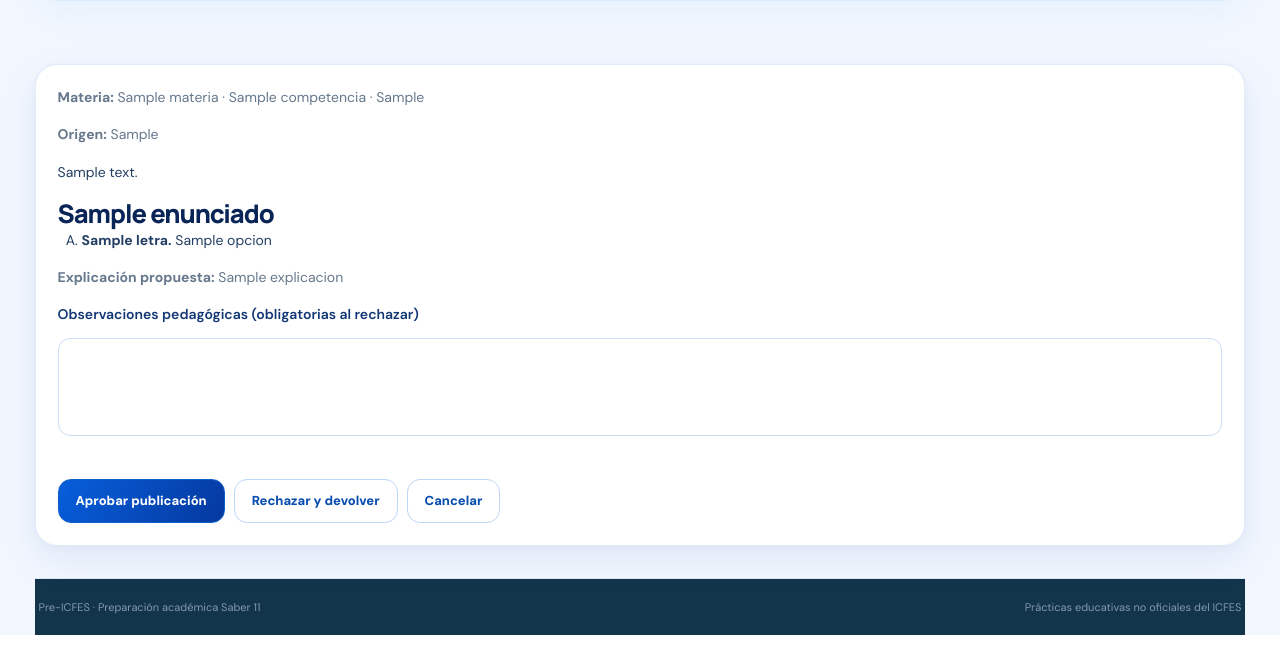
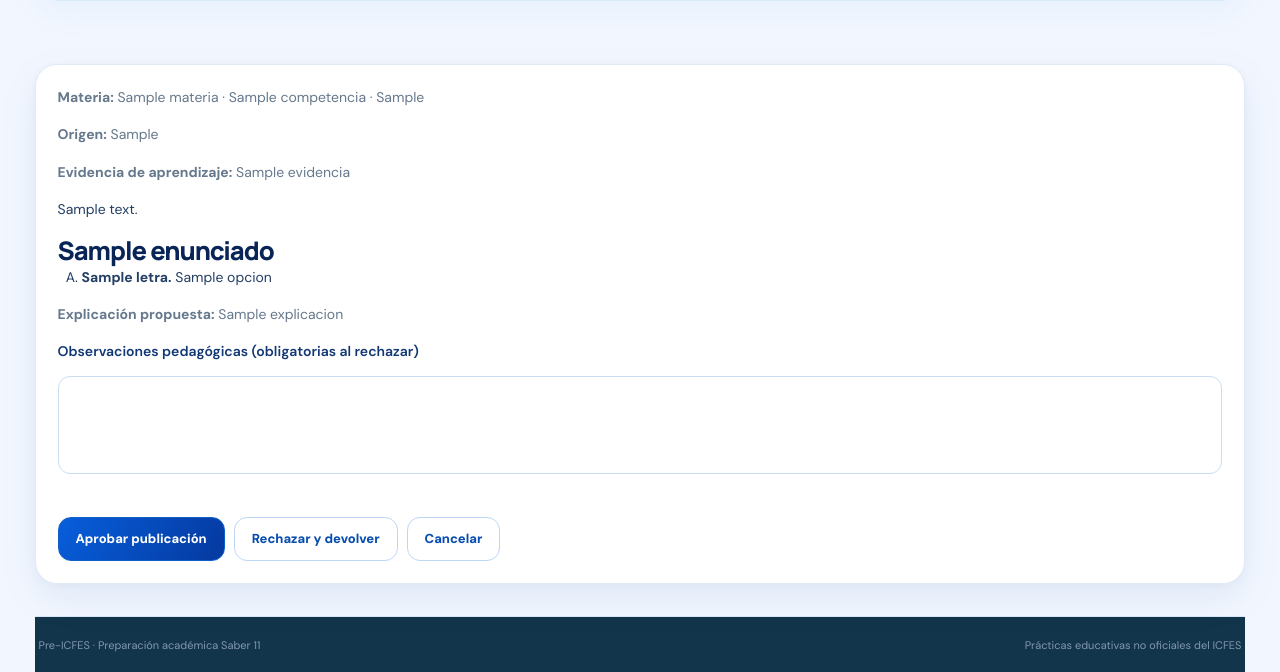
Before and after one commit to legalmenteadriangalindez/Sistema-pre-ICFES-de-prediccion-de-habilidades-y-debilidades-academicas-con-Chatbot, a Django app: template Principal/templates/RevisarPreguntaBanco.html in a window 1280 px wide. Shown: the part 306-978 px from the top of the page. Before the commit the page ends 941 px from the top, so only its background shows below. Run offline with Django 5.2, Linux system fonts and the light colour scheme; the template is opened without the code that fills it: most values are stand-ins (such as "Sample title", 1, 10 or a date in 2020).

Commit message:
feat(bank): clasificación adicional por evidencia de aprendizaje

```diff
--- a/Principal/templates/RevisarPreguntaBanco.html
+++ b/Principal/templates/RevisarPreguntaBanco.html
@@ -12,6 +12,7 @@
     {% if error %}<div class="alert alert-warning" role="alert">{{ error }}</div>{% endif %}
     <p><strong>Materia:</strong> {{ pregunta.materia }} · {{ pregunta.competencia }} · {{ pregunta.get_dificultad_display }}</p>
     <p><strong>Origen:</strong> {{ pregunta.get_origen_display }}</p>
+    {% if pregunta.evidencia %}<p><strong>Evidencia de aprendizaje:</strong> {{ pregunta.evidencia }}</p>{% endif %}
     {% if pregunta.contexto %}<blockquote>{{ pregunta.contexto }}</blockquote>{% endif %}
     <h2>{{ pregunta.enunciado }}</h2>
     <ol class="bank-options" type="A">
```
